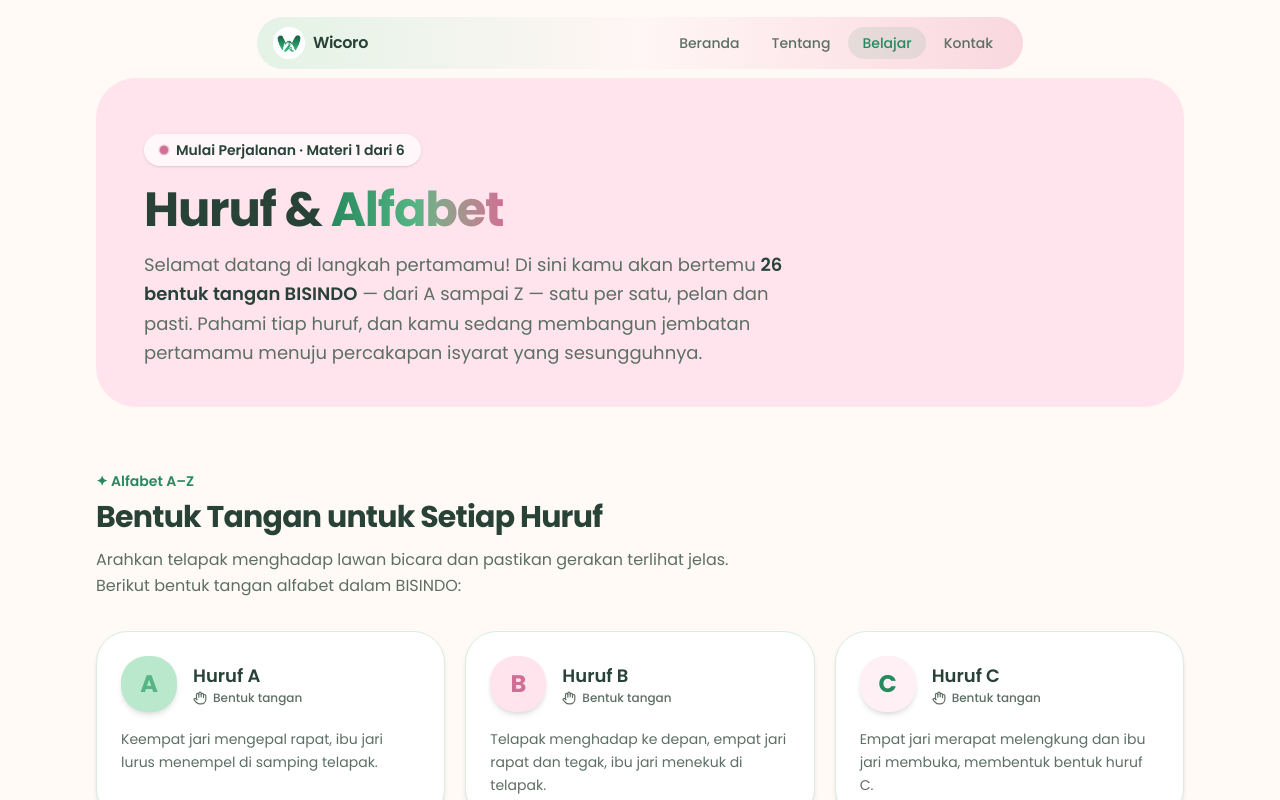
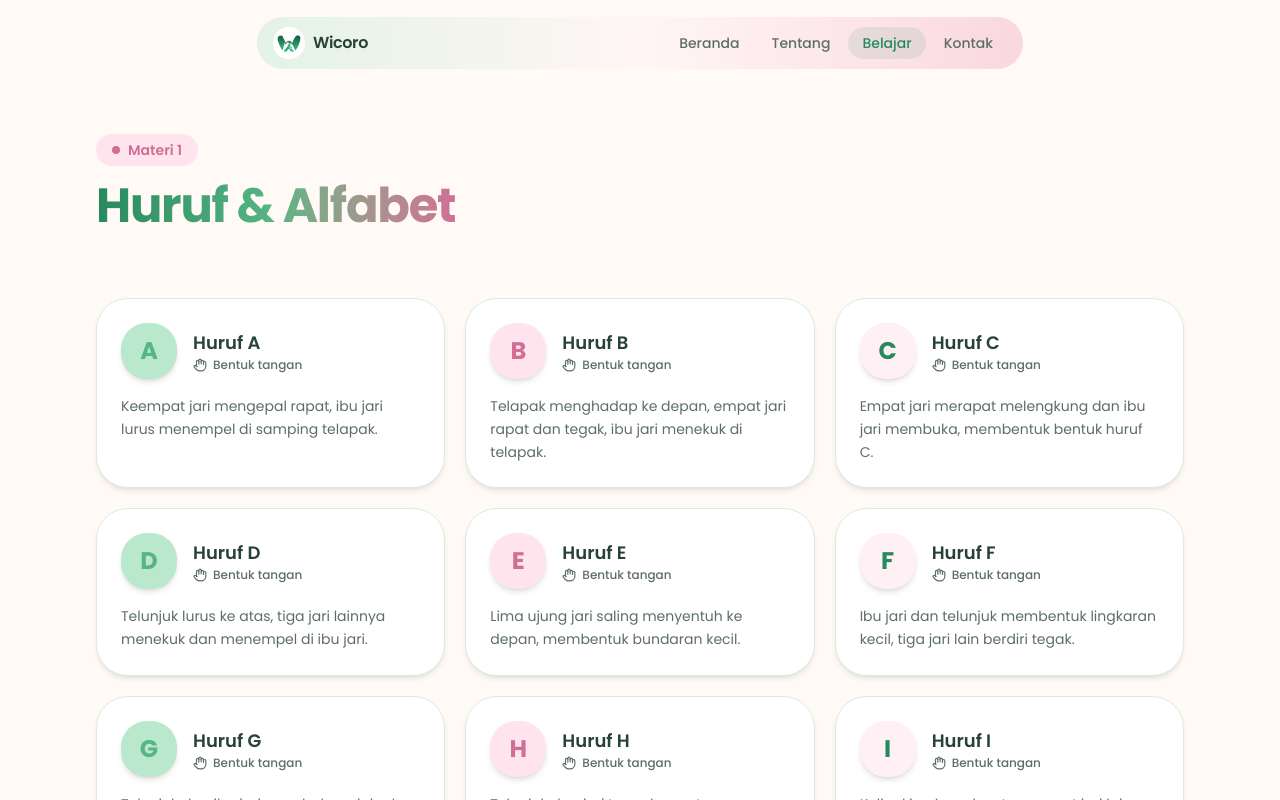
Before and after one commit to saph3n/wicoro, a Next.js app: page /belajar/materi-1 in a window 1280 px wide. Shown: the top 800 px of the page. Built offline with nearby package versions, Linux system fonts and the light colour scheme.

Commit message:
ubah beberapa

```diff
--- a/src/app/belajar/materi-1/page.tsx
+++ b/src/app/belajar/materi-1/page.tsx
@@ -40,40 +40,21 @@ export default function Materi1() {
   return (
     <div className="relative min-h-screen overflow-hidden">
       <Container>
-        <div className="relative overflow-hidden rounded-[2.5rem] bg-coral-light px-6 pt-10 pb-8 sm:px-12 sm:pt-14 sm:pb-10">
-          <FadeIn>
-            <div className="inline-flex items-center gap-2 rounded-full bg-white/70 px-4 py-1.5 text-sm font-semibold shadow-sm">
+        <FadeIn className="pt-10 pb-2 sm:pt-14">
+          <div className="inline-flex items-center gap-2 rounded-full bg-coral-light px-4 py-1.5 text-sm font-semibold text-[#cf6f95]">
             <span className="relative flex size-2">
               <span className="absolute inline-flex h-full w-full animate-ping rounded-full bg-[#cf6f95] opacity-75" />
               <span className="relative inline-flex size-2 rounded-full bg-[#cf6f95]" />
             </span>
-              Mulai Perjalanan · Materi 1 dari 6
+            Materi 1
           </div>
-
-            <h1 className="mt-5 text-4xl font-bold tracking-tight text-balance sm:text-5xl">
-              Huruf &{" "}
+          <h1 className="mt-4 text-4xl font-bold tracking-tight text-balance sm:text-5xl">
             <span className="bg-gradient-to-r from-primary via-mint-deep to-[#cf6f95] bg-clip-text text-transparent">
-                Alfabet
+              Huruf & Alfabet
             </span>
           </h1>
-
-            <p className="mt-4 max-w-2xl text-base leading-relaxed text-muted-foreground sm:text-lg">
-              Selamat datang di langkah pertamamu! Di sini kamu akan bertemu{" "}
-              <span className="font-semibold text-foreground">
-                26 bentuk tangan BISINDO
-              </span>{" "}
-              — dari A sampai Z — satu per satu, pelan dan pasti. Pahami tiap
-              huruf, dan kamu sedang membangun jembatan pertamamu menuju
-              percakapan isyarat yang sesungguhnya.
-            </p>
         </FadeIn>
-        </div>
-
-        <LessonSection
-          eyebrow="Alfabet A–Z"
-          title="Bentuk Tangan untuk Setiap Huruf"
-          description="Arahkan telapak menghadap lawan bicara dan pastikan gerakan terlihat jelas. Berikut bentuk tangan alfabet dalam BISINDO:"
-        >
+        <LessonSection>
           <div className="grid gap-5 sm:grid-cols-2 lg:grid-cols-3">
             {alphabet.map((item, index) => (
               <SignCard
--- a/src/components/belajar/lesson-hero.tsx
+++ b/src/components/belajar/lesson-hero.tsx
@@ -1,29 +1,27 @@
-import type { LucideIcon } from "lucide-react"
-
 import { FadeIn } from "@/components/common/fade-in"
 
 interface LessonHeroProps {
   index: string
   title: string
-  description: string
-  icon: LucideIcon
+  description?: string
+  icon?: React.ElementType
 }
 
-export function LessonHero({ index, title, description, icon: Icon }: LessonHeroProps) {
+export function LessonHero({ index, title }: LessonHeroProps) {
   return (
-    <div className="relative">
-      <div className="relative pt-12 pb-10 sm:pt-16 sm:pb-14">
-        <FadeIn>
-          <span className="inline-flex items-center gap-2 rounded-full bg-coral-light px-4 py-1.5 text-sm font-bold tracking-wide text-[#cf6f95]">
-            <Icon className="size-4" aria-hidden="true" />
-            Materi {index}
-          </span>
-          <h1 className="mt-4 text-4xl font-bold tracking-tight text-balance sm:text-5xl">{title}</h1>
-          <p className="mt-4 max-w-2xl text-base leading-relaxed text-muted-foreground sm:text-lg">
-            {description}
-          </p>
-        </FadeIn>
+    <FadeIn className="pt-10 pb-2 sm:pt-14">
+      <div className="inline-flex items-center gap-2 rounded-full bg-coral-light px-4 py-1.5 text-sm font-semibold text-[#cf6f95]">
+        <span className="relative flex size-2">
+          <span className="absolute inline-flex h-full w-full animate-ping rounded-full bg-[#cf6f95] opacity-75" />
+          <span className="relative inline-flex size-2 rounded-full bg-[#cf6f95]" />
+        </span>
+        Materi {index}
       </div>
-    </div>
+      <h1 className="mt-4 text-4xl font-bold tracking-tight text-balance sm:text-5xl">
+        <span className="bg-gradient-to-r from-primary via-mint-deep to-[#cf6f95] bg-clip-text text-transparent">
+          {title}
+        </span>
+      </h1>
+    </FadeIn>
   )
 }
--- a/src/components/belajar/lesson-section.tsx
+++ b/src/components/belajar/lesson-section.tsx
@@ -4,28 +4,32 @@ import { FadeIn } from "@/components/common/fade-in"
 
 interface LessonSectionProps {
   eyebrow?: string
-  title: string
+  title?: string
   description?: string
   children: ReactNode
 }
 
 export function LessonSection({ eyebrow, title, description, children }: LessonSectionProps) {
   return (
-    <section className="pt-12 sm:pt-16">
+    <section className="pt-8 sm:pt-10">
+      {(eyebrow || title || description) && (
         <FadeIn>
           {eyebrow && (
             <p className="text-sm font-semibold text-primary">✦ {eyebrow}</p>
           )}
+          {title && (
             <h2 className="mt-2 text-2xl font-bold tracking-tight text-balance sm:text-3xl">
               {title}
             </h2>
+          )}
           {description && (
             <p className="mt-3 max-w-2xl text-base leading-relaxed text-muted-foreground">
               {description}
             </p>
           )}
         </FadeIn>
-      <div className="mt-8">{children}</div>
+      )}
+      <div className="mt-5">{children}</div>
     </section>
   )
 }
```
Lines whose indentation alone changed are shown as unchanged.
